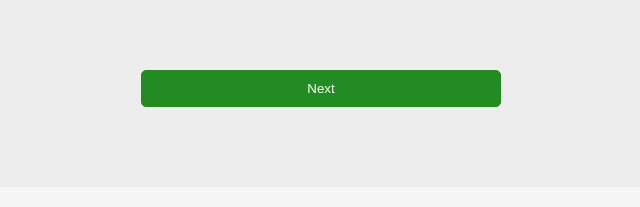
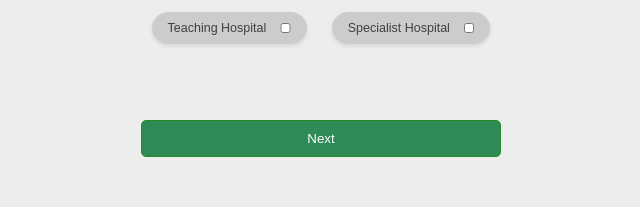
Before and after one commit to gicodes/hospitalplug, a Next.js app: page /auth/hospital/onboarding in a window 1280 px wide. Shown: the part 868-1075 px from the top of the page, without its empty margins (319-959 px from the left). Built offline with nearby package versions, Linux system fonts and the light colour scheme; no server answers.

Commit message:
clean up

```diff
--- a/src/app/auth/hospital/onboarding/page.module.css
+++ b/src/app/auth/hospital/onboarding/page.module.css
@@ -1,7 +1,7 @@
 .page {
   width: 100%;
   height: auto;
-  margin: 50px auto;
+  margin: 100px auto;
   padding: 5px;
   max-width: 1200px;
   text-align: center;
@@ -23,6 +23,10 @@
     max-width: 500px;
     margin: 20px auto;
     border: 0.1px solid #ccc;
+  }
+
+  @media screen and (max-width: 768px) {
+    margin: 150px auto 0;
   }
 }
 
--- a/src/app/globals.css
+++ b/src/app/globals.css
@@ -115,7 +115,7 @@ h6 {
   text-align: center;
   border-radius: 5px;
   color: white;
-  background-color: forestgreen;
+  background-color:seagreen;
   border: 0.1px solid forestgreen;
 }
 
```
